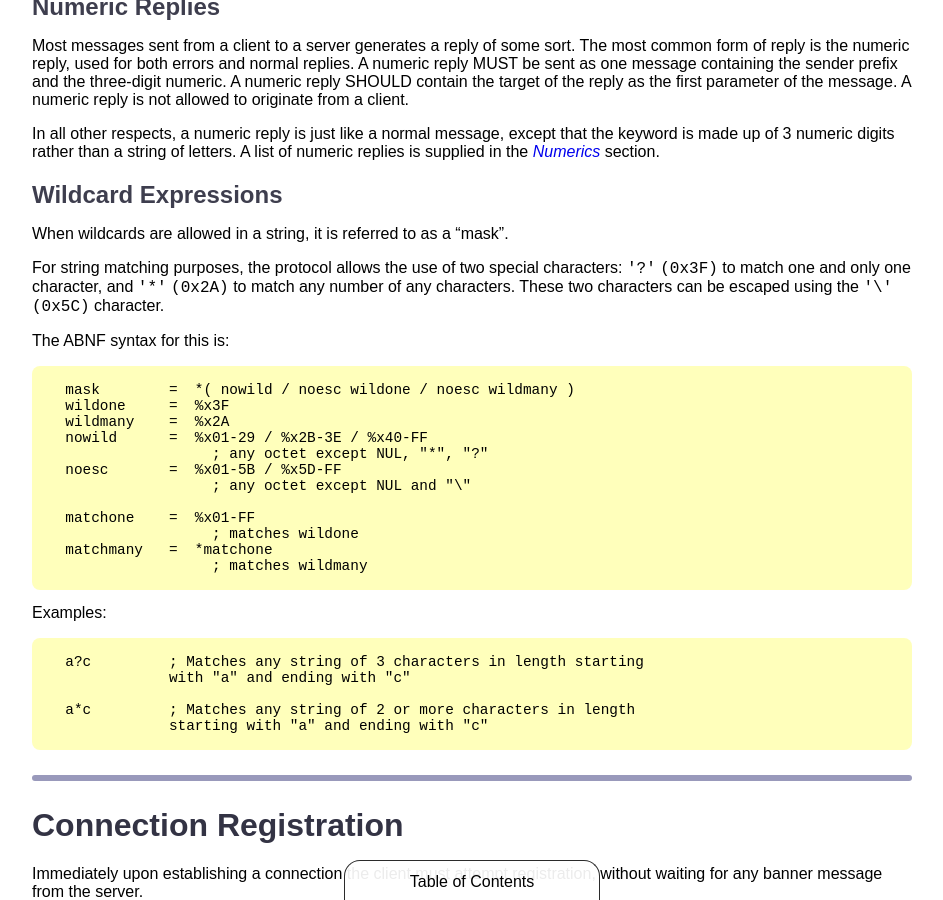
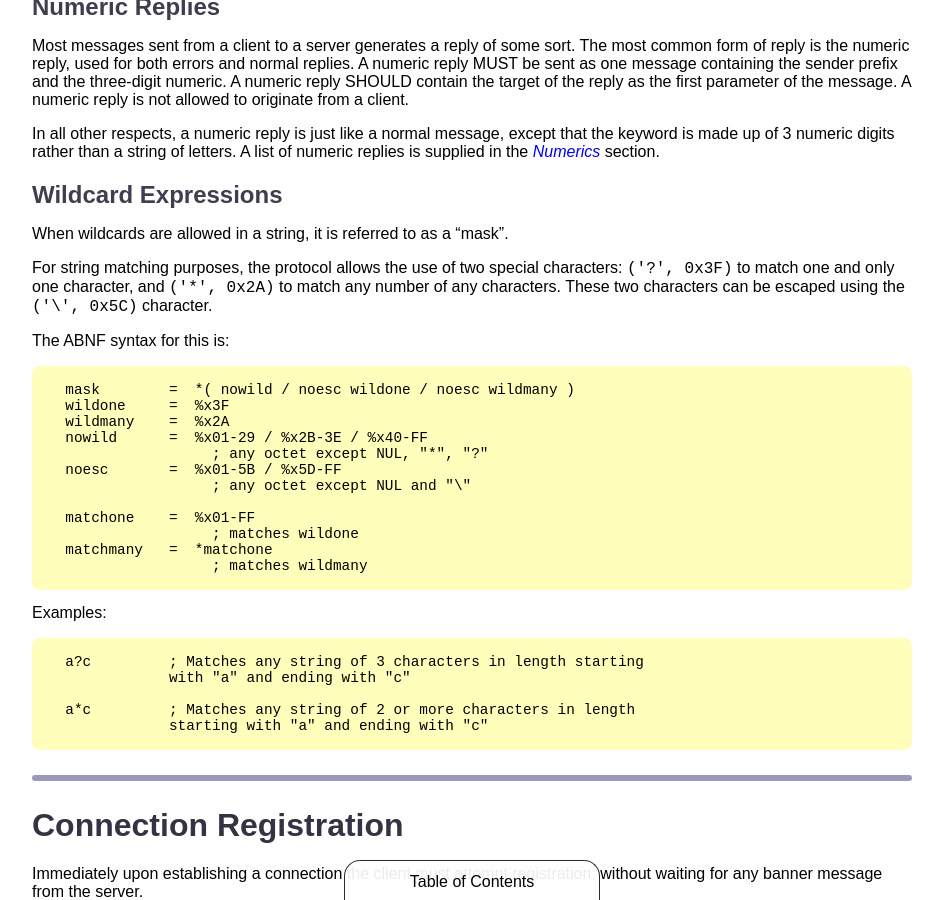
Before and after one commit to ircdocs/modern-irc, a Jekyll site: the page built from index.md, in a window 1280 px wide and 900 px high, scrolled down 7950 px. Shown: the whole window, without its empty margins (168-1111 px from the left). Built offline with Jekyll 4.4.1, drawn with Linux system fonts in a browser that asks for light colours.

```diff
--- a/index.md
+++ b/index.md
@@ -348,7 +348,7 @@ In all other respects, a numeric reply is just like a normal message, except tha
 
 When wildcards are allowed in a string, it is referred to as a "mask".
 
-For string matching purposes, the protocol allows the use of two special characters: `'?'` `(0x3F)` to match one and only one character, and `'*'` `(0x2A)` to match any number of any characters. These two characters can be escaped using the `'\'` `(0x5C)` character.
+For string matching purposes, the protocol allows the use of two special characters: `('?', 0x3F)` to match one and only one character, and `('*', 0x2A)` to match any number of any characters. These two characters can be escaped using the `('\', 0x5C)` character.
 
 The ABNF syntax for this is:
 
```
